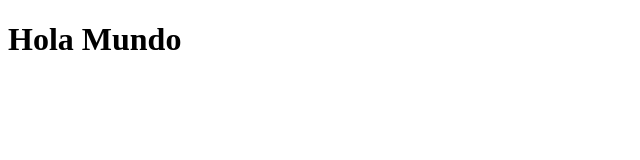
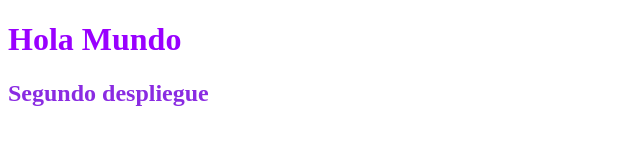
Before and after one commit to lunavhoyos/Proyecto_1, a plain HTML site: page index.html in a window 1280 px wide. Shown: the whole page, without its empty margins (0-640 px from the left). Drawn offline with Linux system fonts and the light colour scheme.

Commit message:
Segundo despliegue
Co-authored-by: Copilot <copilot@github.com>

```diff
--- a/index.html
+++ b/index.html
@@ -3,9 +3,10 @@
 <head>
     <meta charset="UTF-8">
     <meta name="viewport" content="width=device-width, initial-scale=1.0">
-    <title>Document</title>
+    <title>Bienvenidos</title>
 </head>
 <body>
-    <h1>Hola Mundo</h1>
+    <h1 style="color: rgb(153, 0, 255);">Hola Mundo</h1>
+    <h2 style="color: blueviolet;">Segundo despliegue</h2>
 </body>
 </html>
```
